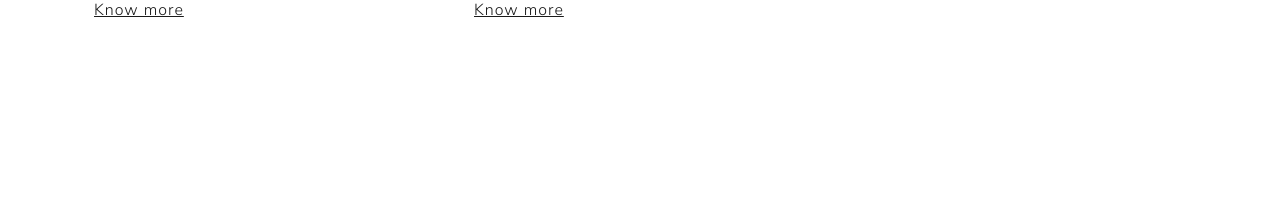
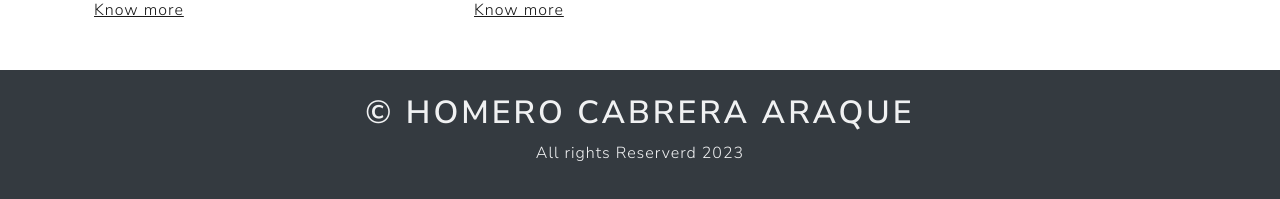
Before and after one commit to holk26/Portafolio, a Next.js app: page / in a window 1280 px wide. Shown: the part 1689-1888 px from the top of the page. Before the commit the page ends 1759 px from the top, so only its background shows below. Built offline with nearby package versions, Linux system fonts and the light colour scheme; a small style sheet from the web is missing.

Commit message:
add github

```diff
--- a/componenst/Layout.js
+++ b/componenst/Layout.js
@@ -2,14 +2,30 @@ import Navbar from "./Navbar";
 import Head from "next/head";
 import { motion } from "framer-motion";
 import { useEffect, useState } from "react";
+import { useRouter } from "next/router";
+import NProgress from "nprogress";
 
 const Layout = ({ children }) => {
   const [isVisible, setIsVisible] = useState(false);
+  const router = useRouter();
 
   useEffect(() => {
+    const handleRouteChange = (url) => {
+      console.log(url);
+      NProgress.start();
+    };
+
+    router.events.on("routeChangeStart", handleRouteChange);
+
+    router.events.on("routeChangeComplete", () => NProgress.done());
+
     setTimeout(() => {
       setIsVisible(true);
     }, 500);
+
+    return () => {
+      router.events.off("routeChangeStart", handleRouteChange);
+    };
   }, []);
 
   return (
@@ -23,6 +39,12 @@ const Layout = ({ children }) => {
         animate={{ y: isVisible ? 0 : -50, opacity: isVisible ? 1 : 0 }}
       >
         <main className="container py-4">{children}</main>
+        <footer className="bg-dark text-light text-center">
+          <div className="container p-4">
+            <h1 className="text-light">&copy; Homero Cabrera Araque</h1>
+            <p>All rights Reserverd {new Date().getFullYear()}</p>
+          </div>
+        </footer>
       </motion.div>
     </>
   );
--- a/package.json
+++ b/package.json
@@ -13,6 +13,7 @@
     "bootswatch": "^5.2.3",
     "framer-motion": "^10.12.4",
     "next": "^13.3.0",
+    "nprogress": "^0.2.0",
     "react": "^18.2.0",
     "react-dom": "^18.2.0"
   }
--- a/pages/_document.js
+++ b/pages/_document.js
@@ -27,6 +27,7 @@ class MyDocument extends Document {
             name="description"
             content="Soy tecnólogo en análisis y desarrollo de sistemas de información, actualmente estudiante de ingeniería e software 7TO semestre y aprendo rápido y me apasiona la tecnología. Me encanta el desarrollo web, Móvil y simplificar los procesos. actualmente estoy trabajando realizando automatizaciones con C#. y reactJS me parece genial. estoy buscando nuevos retos"
           />
+          <link rel="stylesheet" href="https://cdnjs.cloudflare.com/ajax/libs/nprogress/0.2.0/nprogress.min.css" />
         </Head>
         <body>
           <Main />
```
Also changed, not shown: pages/github/index.js (+30 -3 lines), 1 other file (tests, documents, lock files or other folders).
